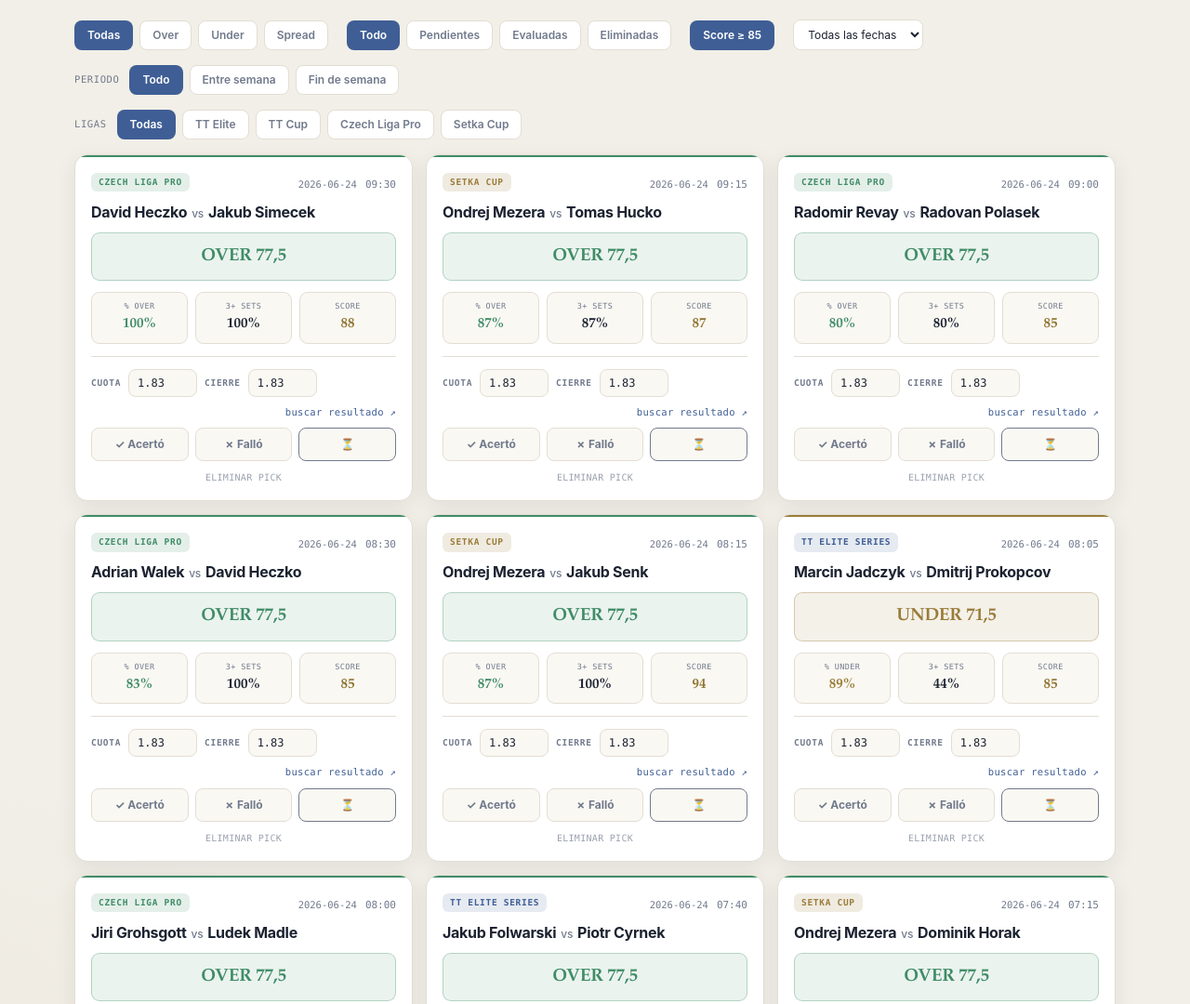
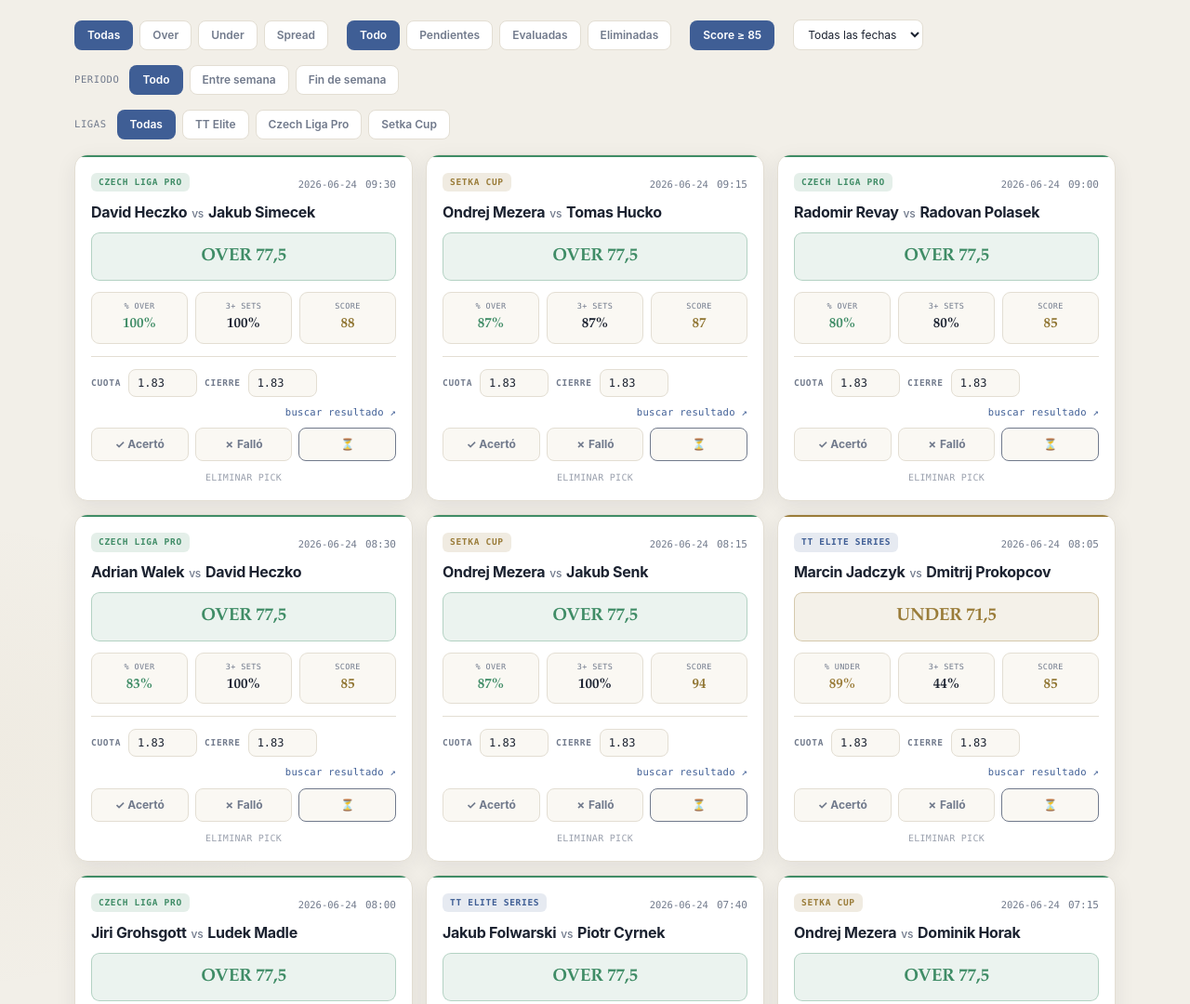
Before and after one commit to serch55/ttedge, a website: page public/index.html in a window 1280 px wide. Shown: the part 822-1902 px from the top of the page at 93% size. Drawn offline with Linux system fonts and the light colour scheme.

Commit message:
ui: excluir TT Cup y spreads High de toda estadística

```diff
--- a/public/index.html
+++ b/public/index.html
@@ -209,7 +209,6 @@
     <span class="lbl-inline">Ligas</span>
     <span class="chip lgchip active" data-lg="all">Todas</span>
     <span class="chip lgchip" data-lg="TT Elite Series">TT Elite</span>
-    <span class="chip lgchip" data-lg="TT Cup">TT Cup</span>
     <span class="chip lgchip" data-lg="Czech Liga Pro">Czech Liga Pro</span>
     <span class="chip lgchip" data-lg="Setka Cup">Setka Cup</span>
   </div>
@@ -225,7 +224,9 @@ const lgClass=l=>l==="TT Elite Series"?"lg-tte":l==="TT Cup"?"lg-cup":l==="Czech
 let DATA=[], track={}, fType="all", fRes="all", fLeagues=[], fDay="all", fScore85=true, fPeriod="all";
 const passScore=d=>!fScore85 || (d.score!=null && d.score>=85);
 const passLeague=d=>fLeagues.length===0 || fLeagues.includes(d.league);
-const passExcl=d=>!(d.type==='spread' && d.league==='Setka Cup');   // ocultar TODOS los spreads de Setka Cup (Ultra y High)
+const passExcl=d=> !(d.type==='spread' && d.league==='Setka Cup')   // ocultar spreads de Setka Cup
+  && d.league!=='TT Cup'                                            // ocultar toda la liga TT Cup
+  && !(d.type==='spread' && (d.conf||'ultra')==='high');           // ocultar todos los spreads High
 const notDeleted=d=>!(track[d.id] && track[d.id].deleted);          // ocultar picks eliminados
 const isWeekend=d=>{ const g=new Date((d.date||'')+'T12:00:00').getDay(); return g===0||g===6; };
 const passPeriod=d=>fPeriod==='all'||(fPeriod==='week'?!isWeekend(d):isWeekend(d));  // Todo / Entre semana / Finde
```
